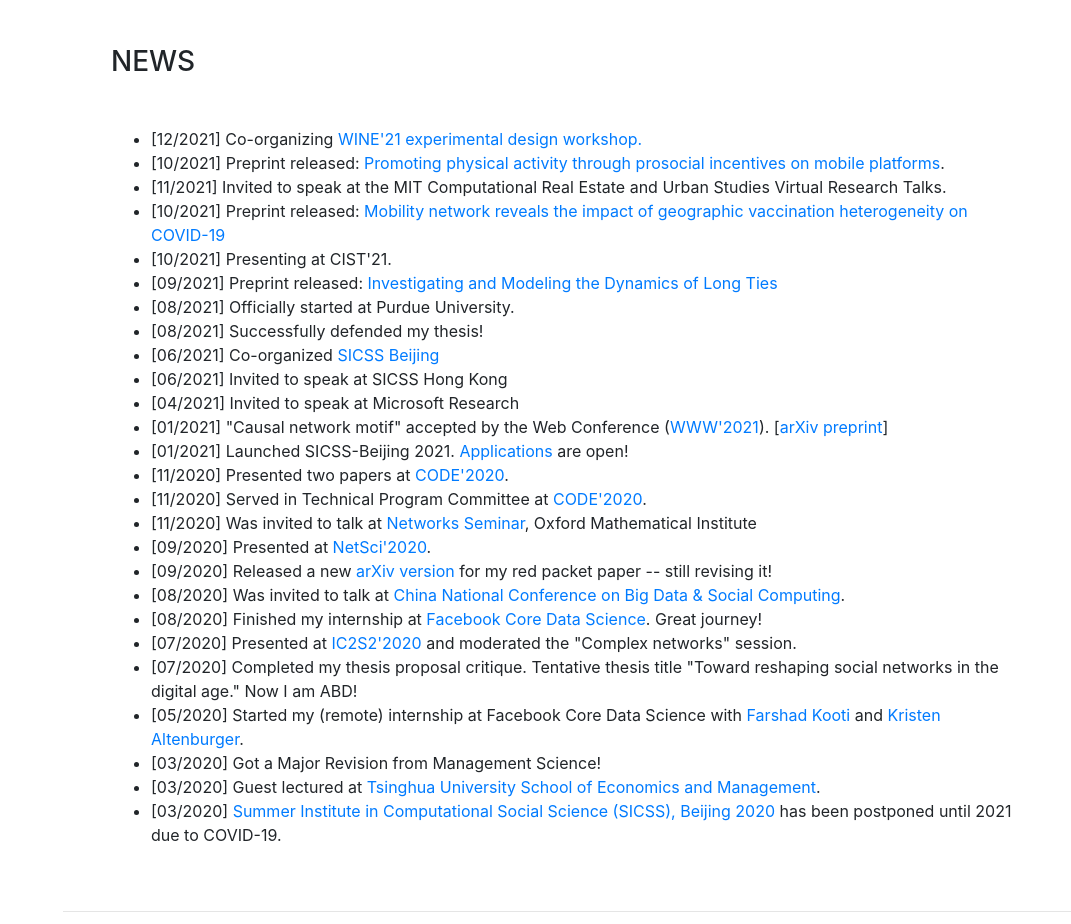
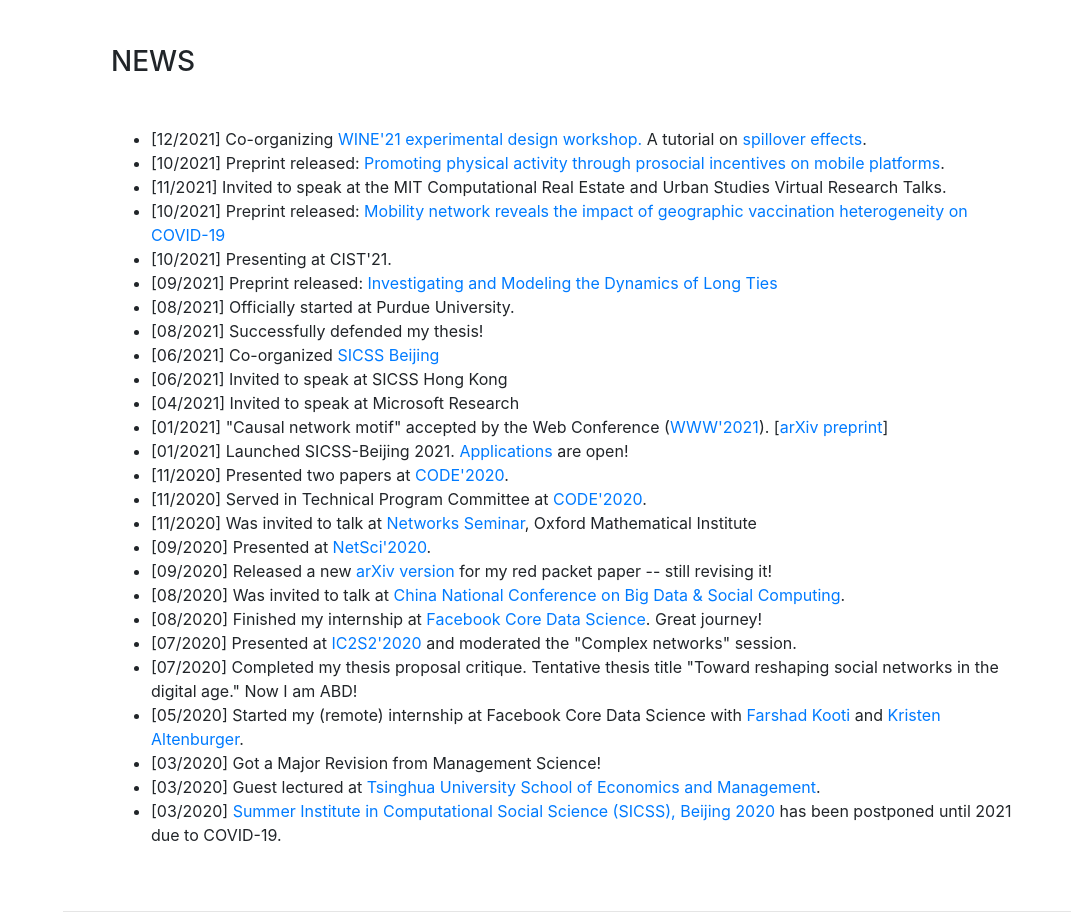
Before and after one commit to yuany94/yuany94.github.io, a website with bundled scripts: page index.html in a window 1280 px wide. Shown: the part 804-1728 px from the top of the page, without its empty margins (209-1280 px from the left). Built offline with nearby package versions, Linux system fonts and the light colour scheme; a web font is replaced by a local one.

Commit message:
Update index.html

```diff
--- a/index.html
+++ b/index.html
@@ -111,7 +111,7 @@
         <div class="my-auto">
           <h3 class="mb-5">News</h2>
             <ul>
-		    <li>[12/2021] Co-organizing <a href="https://hpi.de/wine2021/program/">WINE'21 experimental design workshop.</a> </li>
+		    <li>[12/2021] Co-organizing <a href="https://hpi.de/wine2021/program/">WINE'21 experimental design workshop.</a> A tutorial on <a href="https://wine2021-exp.github.io/">spillover effects</a>. </li>
 		    <li>[10/2021] Preprint released: <a href="https://papers.ssrn.com/sol3/papers.cfm?abstract_id=3960420">Promoting physical activity through prosocial incentives on mobile platforms</a>.</li>
 		    <li>[11/2021] Invited to speak at the MIT Computational Real Estate and Urban Studies Virtual Research Talks. </li>
 		    <li>[10/2021] Preprint released: <a href="https://www.medrxiv.org/content/10.1101/2021.10.26.21265488v1">Mobility network reveals the impact of geographic vaccination heterogeneity on COVID-19</a> </li>
```
